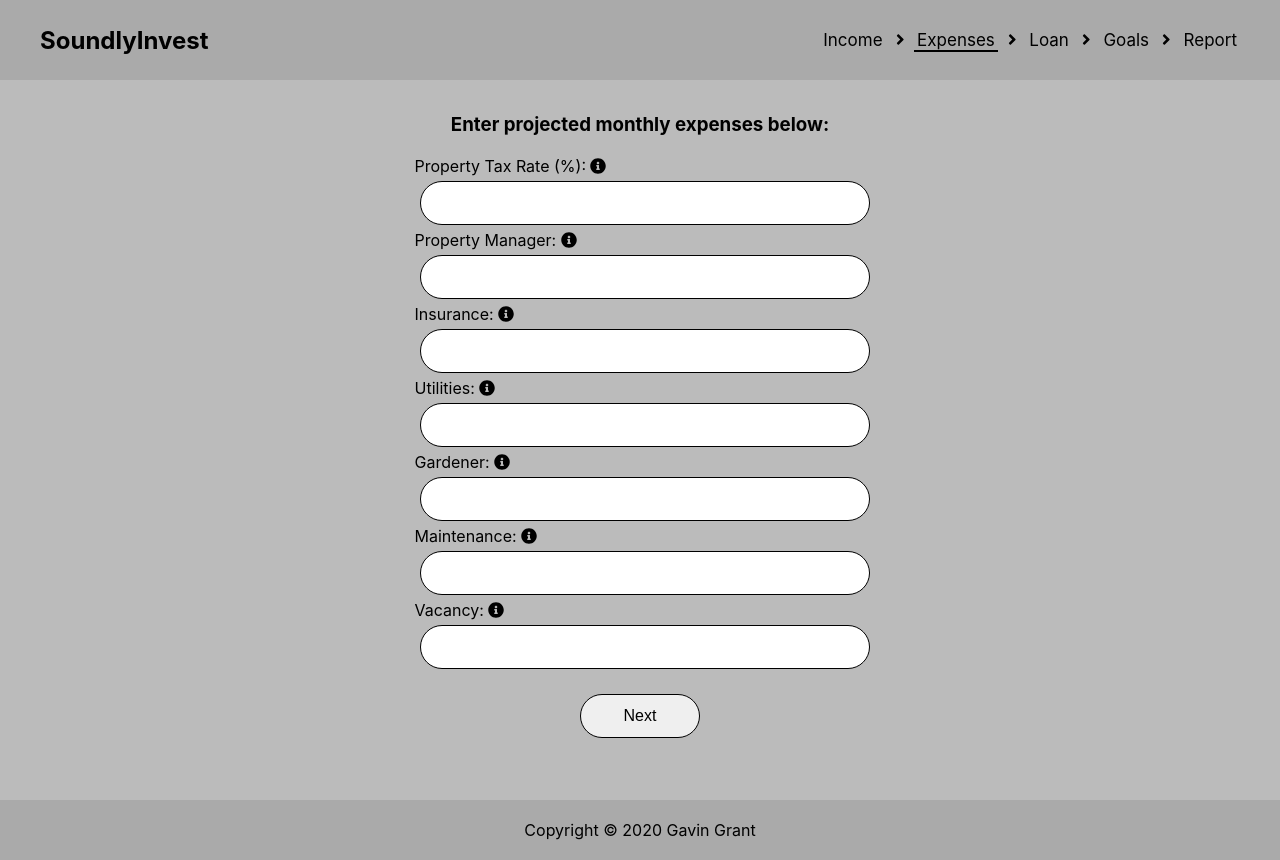
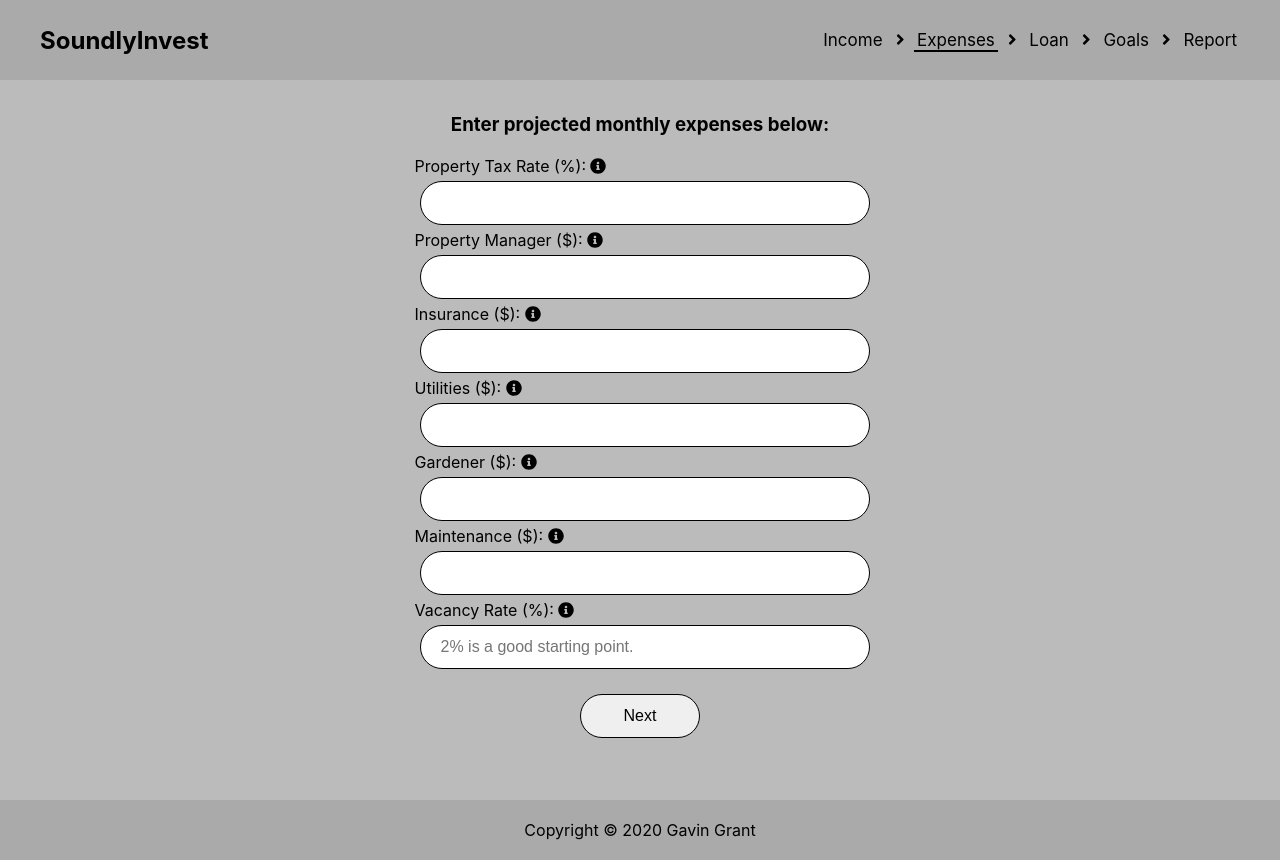
Before and after one commit to gavinmgrant/soundlyinvest-client, a React (Create React App) app: page /expenses in a window 1280 px wide. Built offline with nearby package versions, Linux system fonts and the light colour scheme.

Commit message:
refactor(units): add to labels in forms

```diff
--- a/src/components/Expenses/Expenses.js
+++ b/src/components/Expenses/Expenses.js
@@ -15,45 +15,45 @@ class Expenses extends Component {
                 <section>
                     <section>
                         <label for="property-tax-rate">Property Tax Rate (%): </label>
-                        <span data-tip="Enter the whole number. If 1%, enter 1, not 0.01.">{InfoCircle}</span>
+                        <span data-tip="Enter a whole number. If 1%, enter 1, not 0.01.">{InfoCircle}</span>
                         <ReactTooltip />
                         <input type="number" name="property-tax-rate" min="0"/>
                     </section>
                     <section>
-                        <label for="property-manager">Property Manager: </label>
+                        <label for="property-manager">Property Manager ($): </label>
                         <span data-tip="If you have a property manager, enter monthly fee here.">{InfoCircle}</span>
                         <ReactTooltip />
                         <input type="number" name="unit-2" min="0"/>
                     </section>
                     <section>
-                        <label for="insurance">Insurance: </label>
+                        <label for="insurance">Insurance ($): </label>
                         <span data-tip="Enter total cost for insurance such as hazard and umbrella.">{InfoCircle}</span>
                         <ReactTooltip />
                         <input type="number" name="insurance" min="0"/>
                     </section>
                     <section>
-                        <label for="utilities">Utilities: </label>
+                        <label for="utilities">Utilities ($): </label>
                         <span data-tip="Enter all utility expenses paid by the landlord.">{InfoCircle}</span>
                         <ReactTooltip />
                         <input type="number" name="utilities" min="0"/>
                     </section>
                     <section>
-                        <label for="gardener">Gardener: </label>
+                        <label for="gardener">Gardener ($): </label>
                         <span data-tip="Enter amount reserved for managing the landscape.">{InfoCircle}</span>
                         <ReactTooltip />
                         <input type="number" name="gardener" min="0"/>
                     </section>
                     <section>
-                        <label for="maintenance">Maintenance: </label>
+                        <label for="maintenance">Maintenance ($): </label>
                         <span data-tip="Enter miscellaneous maintenance expenses here.">{InfoCircle}</span>
                         <ReactTooltip />
                         <input type="number" name="maintenance" min="0"/>
                     </section>
                     <section>
-                        <label for="vacancy">Vacancy: </label>
-                        <span data-tip="Account for lost income as tenants turn over.">{InfoCircle}</span>
+                        <label for="vacancy-rate">Vacancy Rate (%): </label>
+                        <span data-tip="Enter a whole number. This is a percentage of monthly income.">{InfoCircle}</span>
                         <ReactTooltip />
-                        <input type="number" name="vacancy" min="0"/>
+                        <input type="number" name="vacancy-rate" min="0" placeholder="2% is a good starting point."/>
                     </section>
                 </section>
                 <Link to="/loan">
--- a/src/components/Income/Income.js
+++ b/src/components/Income/Income.js
@@ -14,19 +14,19 @@ class Income extends Component {
             <form>
                 <section>
                     <section>
-                        <label for="rental">Rental Income: </label>
+                        <label for="rental">Rental Income ($): </label>
                         <span data-tip="If multifamily, enter total rent for all units.">{InfoCircle}</span>
                         <ReactTooltip />
                         <input type="number" name="unit-1" min="0"/>
                     </section>
                     <section>
-                        <label for="storage">Storage Income: </label>
+                        <label for="storage">Storage Income ($): </label>
                         <span data-tip="If renting storage space, enter total amount here.">{InfoCircle}</span>
                         <ReactTooltip />
                         <input type="number" name="storage" min="0"/>
                     </section>
                     <section>
-                        <label for="parking">Parking Income: </label>
+                        <label for="parking">Parking Income ($): </label>
                         <span data-tip="If renting parking space(s), enter total amount here.">{InfoCircle}</span>
                         <ReactTooltip />
                         <input type="number" name="parking" min="0"/>
--- a/src/components/Loan/Loan.js
+++ b/src/components/Loan/Loan.js
@@ -14,18 +14,22 @@ class Loan extends Component {
             <form>
                 <section>
                     <section>
-                        <label for="down-payment">Down Payment Percentage: </label>
+                        <label for="down-payment">Down Payment (%): </label>
+                        <span data-tip="Enter a whole number. If 20%, enter 20, not 0.20.">{InfoCircle}</span>
+                        <ReactTooltip />
                         <input type="number" name="down-payment" min="0"/>
                     </section>
                     <section>
-                        <label for="interest-rate">Interest Rate Percentage: </label>
+                        <label for="interest-rate">Interest Rate (%): </label>
+                        <span data-tip="Enter a whole number. If 4%, enter 4, not 0.04.">{InfoCircle}</span>
+                        <ReactTooltip />
                         <input type="number" name="interest-rate" min="0"/>
                     </section>
                     <section>
                         <label for="loan-period">Loan Period (months): </label>
-                        <span data-tip="Typically 360 months (30 years).">{InfoCircle}</span>
+                        <span data-tip="Enter the number of months until loan is paid off.">{InfoCircle}</span>
                         <ReactTooltip />
-                        <input type="number" name="loan-period" min="0"/>
+                        <input type="number" name="loan-period" min="0" placeholder="360 months is a good starting point."/>
                     </section>
                 </section>
                 <Link to="/goals">
```
